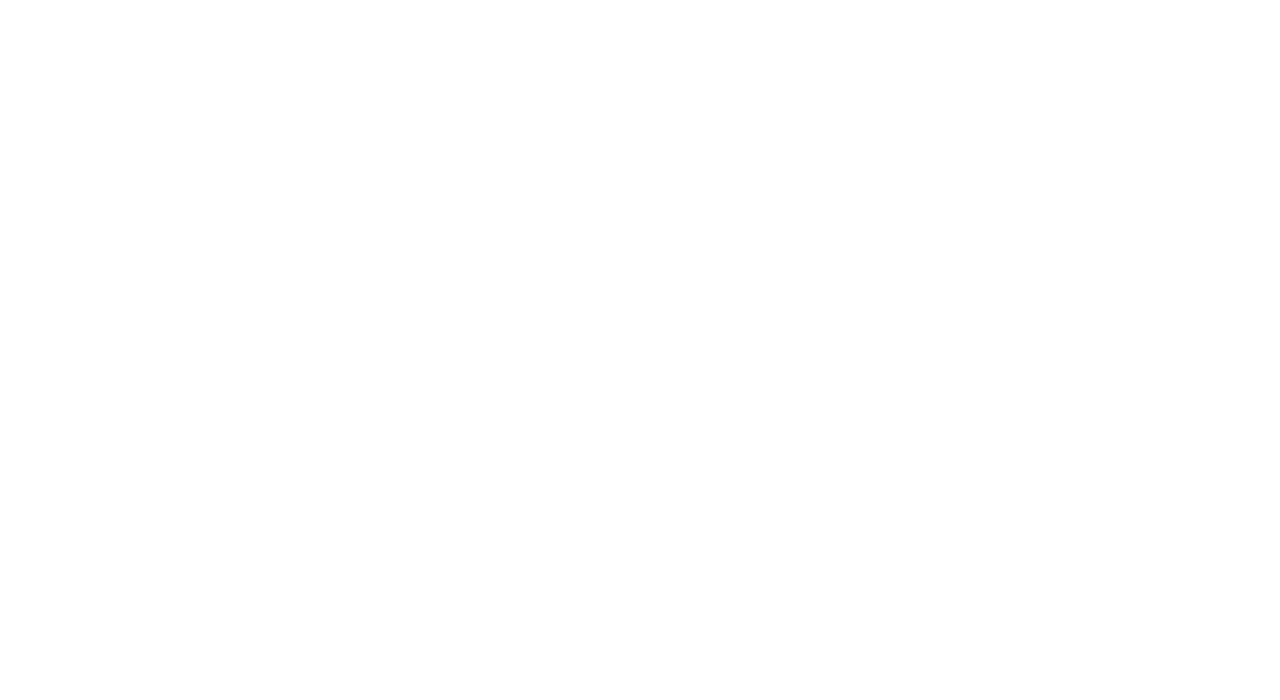
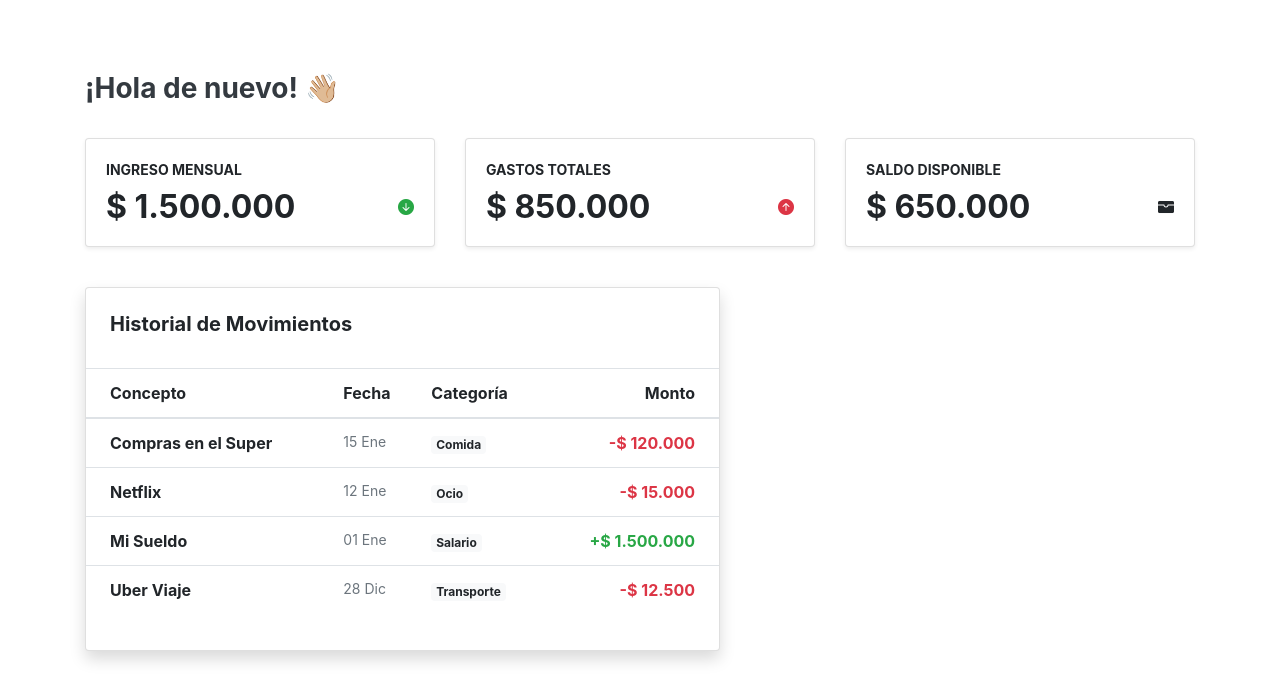
Before and after one commit to kacastilloch/Proyecto-SmartBudget, a website: page menu.html in a window 1280 px wide. Drawn offline with nearby package versions, Linux system fonts and the light colour scheme.

Commit message:
implementación de saludo, tarjetas de balance e historial de gastos

```diff
--- a/menu.html
+++ b/menu.html
@@ -31,10 +31,97 @@
             </div>
         </nav>
     </header>
-    <main>
+    <main class="container my-5 pt-4">
         <!--Saludo-->
+        <div class="d-flex justify-content-between align-items-center mb-4" id="ingresosMensuales">
+            <h1 class="h3 font-weight-bold text-dark">¡Hola de nuevo! 👋🏼</h1>
+        </div>
         <!--cards: sueldo, total gasto, disponible-->
+        <section class="row mb-4">
+            <div class="col-md-4 mb-3">
+                <div class="card tarjeta-tablero shadow-sm">
+                    <div class="card-body">
+                        <p class="text-uppercase small mb-2 font-weight-bold opacidad-75">Ingreso Mensual</p>
+                        <div class="d-flex align-items-center justify-content-between">
+                            <h2 class="font-weight-bold m-0">$ 1.500.000</h2>
+                            <i class="bi bi-arrow-down-circle-fill text-success icono-lg"></i>
+                        </div>
+                    </div>
+                </div>
+            </div>
+            <div class="col-md-4 mb-3">
+                <div class="card tarjeta-tablero shadow-sm">
+                    <div class="card-body">
+                        <p class="text-uppercase small mb-2 font-weight-bold opacidad-75">Gastos Totales</p>
+                        <div class="d-flex align-items-center justify-content-between">
+                            <h2 class="font-weight-bold m-0">$ 850.000</h2>
+                            <i class="bi bi-arrow-up-circle-fill text-danger icono-lg"></i>
+                        </div>
+                    </div>
+                </div>
+            </div>
+             <div class="col-md-4 mb-3">
+                <div class="card tarjeta-tablero fondo-destacado shadow-sm">
+                    <div class="card-body">
+                        <p class="text-uppercase small mb-2 font-weight-bold opacidad-75">Saldo Disponible</p>
+                        <div class="d-flex align-items-center justify-content-between">
+                            <h2 class="font-weight-bold m-0">$ 650.000</h2>
+                            <i class="bi bi-wallet-fill icono-lg"></i>
+                        </div>
+                    </div>
+                </div>
+            </div>
+        </section>
         <!--tabla de historial de gastos-->
+        <div class="row">
+            <div class="col-lg-7 mb-4">
+                <div class="card tarjeta-contenido shadow h-100" id="historial">
+                    <div class="card-header bg-transparent border-0 pt-4 px-4">
+                        <h3 class="h5 font-weight-bold m-0">Historial de Movimientos</h3>
+                    </div>
+                    <div class="card-body px-0">
+                        <!--tabla historial-->
+                        <div class="table-responsive">
+                            <table class="table table-hover tabla-personalizada">
+                                <thead>
+                                    <tr>
+                                        <th scope="col" class="pl-4">Concepto</th>
+                                        <th scope="col">Fecha</th>
+                                        <th scope="col">Categoría</th>
+                                        <th scope="col" class="text-right pr-4">Monto</th>
+                                    </tr>
+                                </thead>
+                                <tbody>
+                                    <tr>
+                                        <td class="pl-4 font-weight-bold">Compras en el Super</td>
+                                        <td class="text-muted small">15 Ene</td>
+                                        <td><span class="badge badge-light">Comida</span></td>
+                                        <td class="text-right pr-4 text-danger font-weight-bold">-$ 120.000</td>
+                                    </tr>
+                                    <tr>
+                                        <td class="pl-4 font-weight-bold">Netflix</td>
+                                        <td class="text-muted small">12 Ene</td>
+                                        <td><span class="badge badge-light">Ocio</span></td>
+                                        <td class="text-right pr-4 text-danger font-weight-bold">-$ 15.000</td>
+                                    </tr>
+                                    <tr>
+                                        <td class="pl-4 font-weight-bold">Mi Sueldo</td>
+                                        <td class="text-muted small">01 Ene</td>
+                                        <td><span class="badge badge-light">Salario</span></td>
+                                        <td class="text-right pr-4 text-success font-weight-bold">+$ 1.500.000</td>
+                                    </tr>
+                                    <tr>
+                                        <td class="pl-4 font-weight-bold">Uber Viaje</td>
+                                        <td class="text-muted small">28 Dic</td>
+                                        <td><span class="badge badge-light">Transporte</span></td>
+                                        <td class="text-right pr-4 text-danger font-weight-bold">-$ 12.500</td>
+                                    </tr>
+                                </tbody>
+                            </table>
+                        </div>
+                    </div>
+            </div>
+        </div>
         <!--metas o propositos-->
     </main>
     <footer></footer>
```
